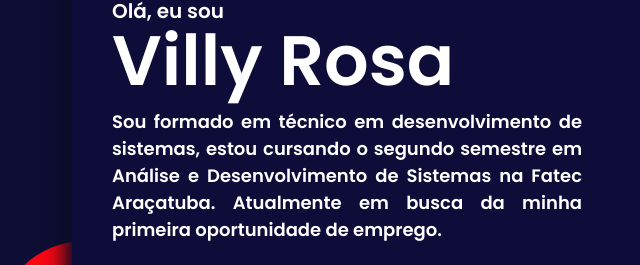
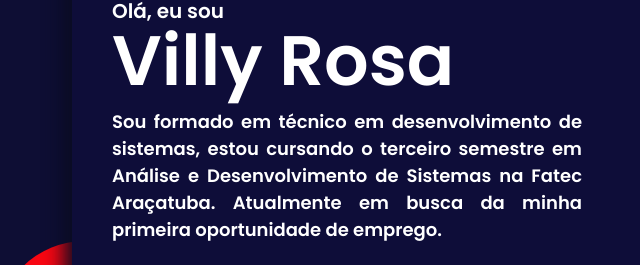
Before and after one commit to VillyRosa/Portfolio-Antigo, a plain HTML site: page index.html in a window 1280 px wide. Shown: the part 312-577 px from the top of the page, 118-758 px from the left. Drawn offline with nearby package versions, Linux system fonts and the light colour scheme.

Commit message:
Atualização do texto sobre mim

```diff
--- a/index.html
+++ b/index.html
@@ -30,7 +30,7 @@
 
             <h1>Villy Rosa</h1>
             <p class="paragrafo1">Olá, eu sou</p>
-            <p class="paragrafo2">Sou formado em técnico em desenvolvimento de sistemas, estou cursando o segundo semestre em Análise e Desenvolvimento de Sistemas na Fatec Araçatuba. Atualmente em busca da minha primeira oportunidade de emprego.</p>
+            <p class="paragrafo2">Sou formado em técnico em desenvolvimento de sistemas, estou cursando o terceiro semestre em Análise e Desenvolvimento de Sistemas na Fatec Araçatuba. Atualmente em busca da minha primeira oportunidade de emprego.</p>
 
             <div class="icons">
 
```
